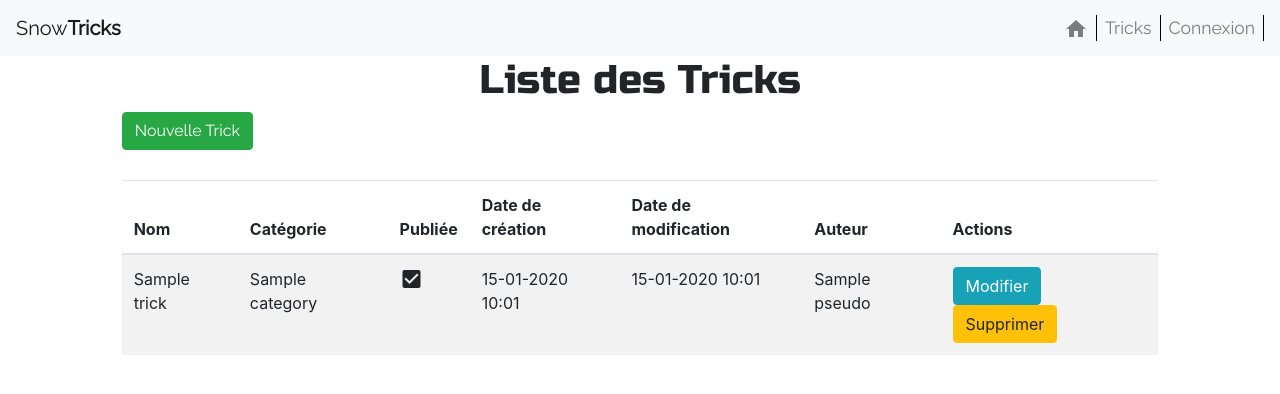
After one commit to Giildo/p6, a Symfony app: template templates/tricks/index.html.twig in a window 1280 px wide. The commit adds this page. Shown: the top 394 px of the page. Run offline with Twig, Linux system fonts and the light colour scheme; the template is opened without the code that fills it: most values are stand-ins (such as "Sample title", 1, 10 or a date in 2020); some libraries are stand-ins or nearby versions.

Commit message:
Création d'une page qui liste les figures

```diff
--- a/templates/layout.html.twig
+++ b/templates/layout.html.twig
@@ -39,13 +39,16 @@
                     <a class="nav-link a_scrollspy" href="/accueil#tricks">Tricks</a>
                 </li>
 
-                {% if isAdmin == true %}
+                {% if isContrib == true %}
                     <li class="nav-item dropdown">
                         <a class="nav-link dropdown-toggle" href="#" id="navbarDropdownMenuLink" data-toggle="dropdown" aria-haspopup="true" aria-expanded="false">
                             Admin
                         </a>
                         <div class="dropdown-menu" aria-labelledby="navbarDropdownMenuLink">
-                            <a class="dropdown-item" href="/admin/utilisateurs">Utilisateurs</a>
+                            <a class="dropdown-item" href="/trick/liste">Tricks</a>
+                            {% if isAdmin == true %}
+                                <a class="dropdown-item" href="/admin/utilisateurs">Utilisateurs</a>
+                            {% endif %}
                         </div>
                     </li>
                 {% endif %}
--- /dev/null
+++ b/templates/tricks/index.html.twig
@@ -0,0 +1,64 @@
+{% extends 'layout.html.twig' %}
+
+{% block title %}{{ parent() }} - Liste des Tricks{% endblock %}
+
+{% block stylesheets %}
+    <link rel="stylesheet" href="/css/admin/user.css" />
+{% endblock %}
+
+{% block body %}
+    <h1>Liste des Tricks</h1>
+
+    <div class="row">
+        <div class="offset-sm-1 col-sm-10">
+            <a href="/trick/ajouter" class="btn btn-success">Nouvelle Trick</a>
+        </div>
+    </div>
+
+    <div class="row">
+        <div class="offset-sm-1 col-sm-10">
+            <table class="table table-striped">
+                <thead>
+                <tr>
+                    <th>Nom</th>
+                    <th>Catégorie</th>
+                    <th>Publiée</th>
+                    <th>Date de création</th>
+                    <th>Date de modification</th>
+                    <th>Auteur</th>
+                    <th>Actions</th>
+                </tr>
+                </thead>
+
+                <tbody>
+                {% for trick in tricks %}
+                    <tr>
+                        <td>{{ trick.name }}</td>
+                        <td>{{ trick.category.name }}</td>
+                        <td>
+                            {% if trick.published == true %}
+                                <i class="material-icons">check_box</i>
+                            {% else %}
+                                <i class="material-icons">check_box_outline_blank</i>
+                            {% endif %}
+                        </td>
+                        <td>{{ trick.createdAt | date('d-m-Y H:m') }}</td>
+                        <td>{{ trick.updatedAt | date('d-m-Y H:m') }}</td>
+                        <td>{{ trick.user.pseudo }}</td>
+                        <td>
+                            <form method="post" action="/admin/utilisateur/modifier/{{ trick.id | lower }}">
+                                <input type="hidden" value="" name="token" />
+                                <button type="submit" class="btn btn-info">Modifier</button>
+                            </form>
+                            <form method="post" action="/admin/utilisateur/supprimer/{{ trick.id | lower }}">
+                                <input type="hidden" value="" name="token" />
+                                <button type="submit" class="btn btn-warning">Supprimer</button>
+                            </form>
+                        </td>
+                    </tr>
+                {% endfor %}
+                </tbody>
+            </table>
+        </div>
+    </div>
+{% endblock %}
```
Also changed, not shown: src/Controller/AppController.php (+15 -0 lines), src/Controller/TricksController.php (+19 -0 lines).
